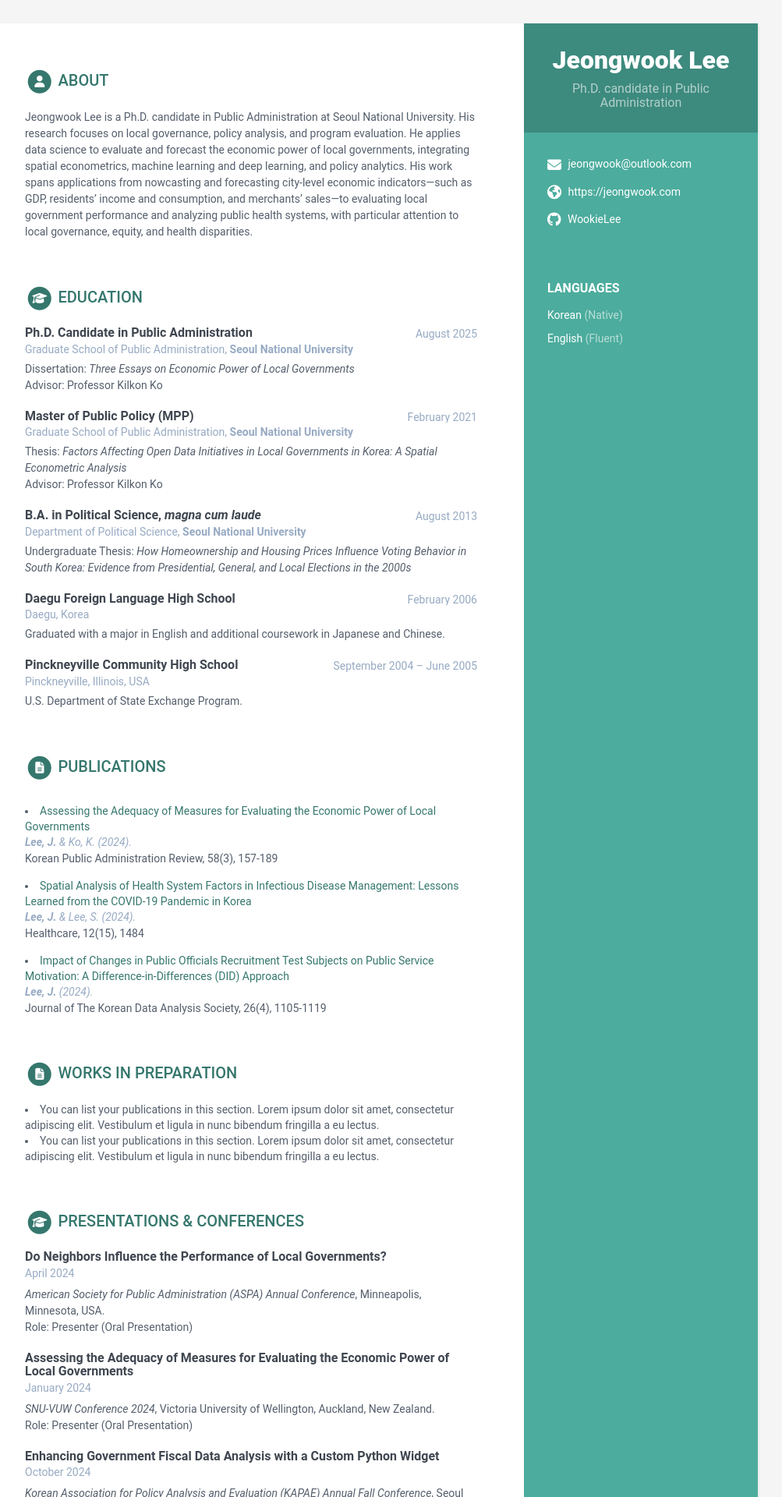
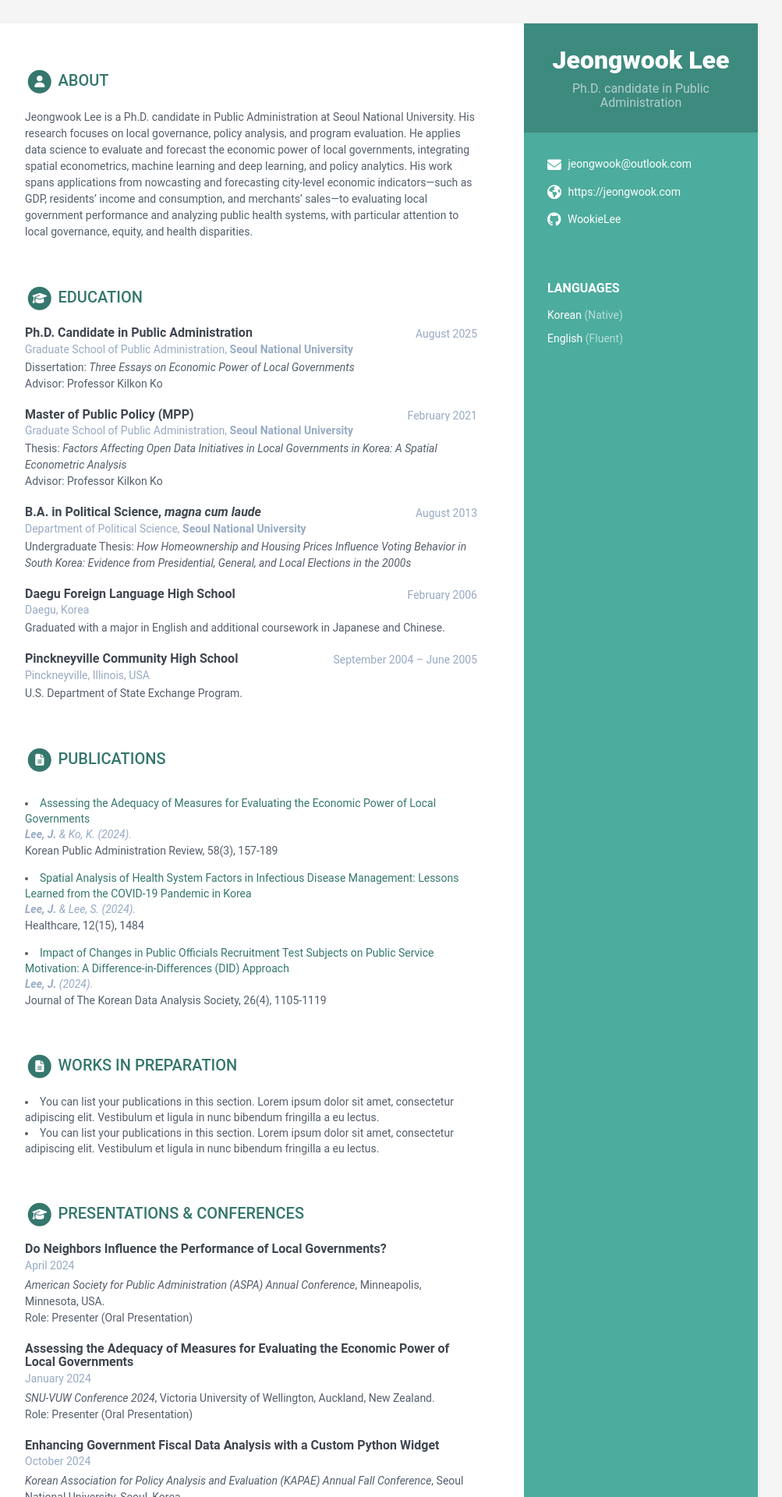
Before and after one commit to WookieLee/wookielee.github.io, a Jekyll site: the page built from index.html, in a window 1280 px wide. Shown: the top 1920 px of the page at 78% size, without its empty margins (168-1171 px from the left). Built offline with Jekyll 4.4.1, drawn with Linux system fonts in a browser that asks for light colours.

Commit message:
Update _base.scss

```diff
--- a/_sass/_base.scss
+++ b/_sass/_base.scss
@@ -221,7 +221,7 @@ p {
   .recommendation-role,
   .university,
   .cert-org {
-    margin-bottom: 5px;
+    margin-bottom: 3px;
     color: $text-grey;
   }
 
```
